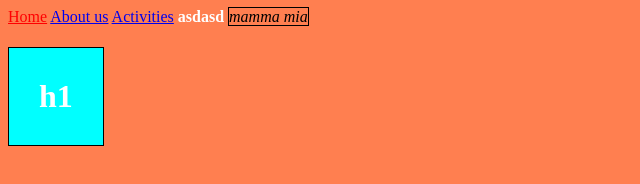
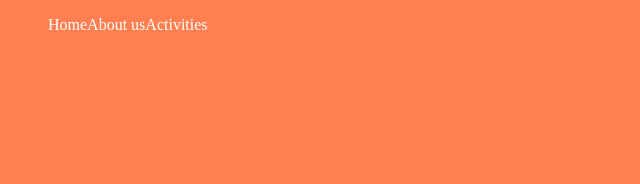
Before and after one commit to Kasparsu/learnweb0422, a plain HTML site: page index.html in a window 1280 px wide. Shown: the whole page, without its empty margins (0-640 px from the left). Drawn offline with Linux system fonts and the light colour scheme.

Commit message:
Add nav menu

```diff
--- a/index.html
+++ b/index.html
@@ -5,13 +5,18 @@
         <link rel="stylesheet" href="/style.css">
     </head>
     <body>
-        <!-- some cool links here -->
-        <a id="home-link" href="/index.html">Home</a>
-        <a href="/about.html">About us</a>
-        <a href="/activities/riding.html">Activities</a>
-        <!-- heading 1 -->
-        <h1 class="text-white border">h1</h1>
-        <b class="text-white">asdasd</b>
-        <i class="border">mamma mia</i>
+        <nav>
+            <ul>
+                <li>
+                    <a href="/index.html">Home</a>
+                </li>
+                <li>
+                    <a href="/about.html">About us</a>
+                </li>
+                <li>
+                    <a href="/activities/riding.html">Activities</a>
+                </li>
+            </ul>
+        </nav>
     </body>
 </html>
--- a/style.css
+++ b/style.css
@@ -4,29 +4,18 @@ body {
     background-color: coral;
 }
 
-
-
-#home-link {
-   color: red;
-}
-.text-white {
-   color: white;
-}
 .border {
    border: 1px solid black;
-   /* border-width: 1px;
-   border-style: solid;
-   border-color: black; */
 }
-.border.text-white {
-   background-color: aqua;
+
+nav ul {
+   display: flex;
 }
-a.text-white.border#home-link{
 
+nav ul li {
+   list-style:none;
 }
-h1 {
-   padding: 30px;
-   position: absolute;
-   top: 100;
-
+nav ul li a {
+   color: white;
+   text-decoration: none;
 }
```
